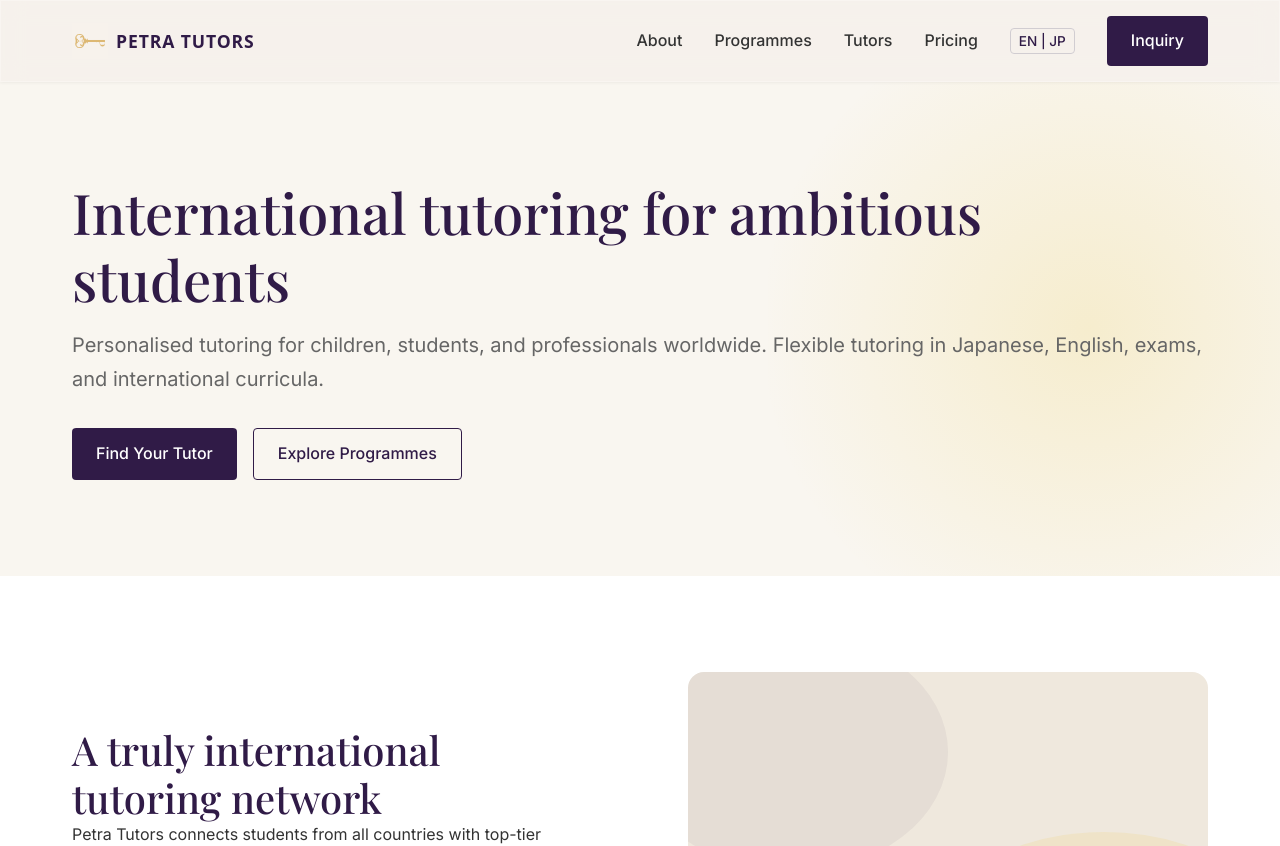
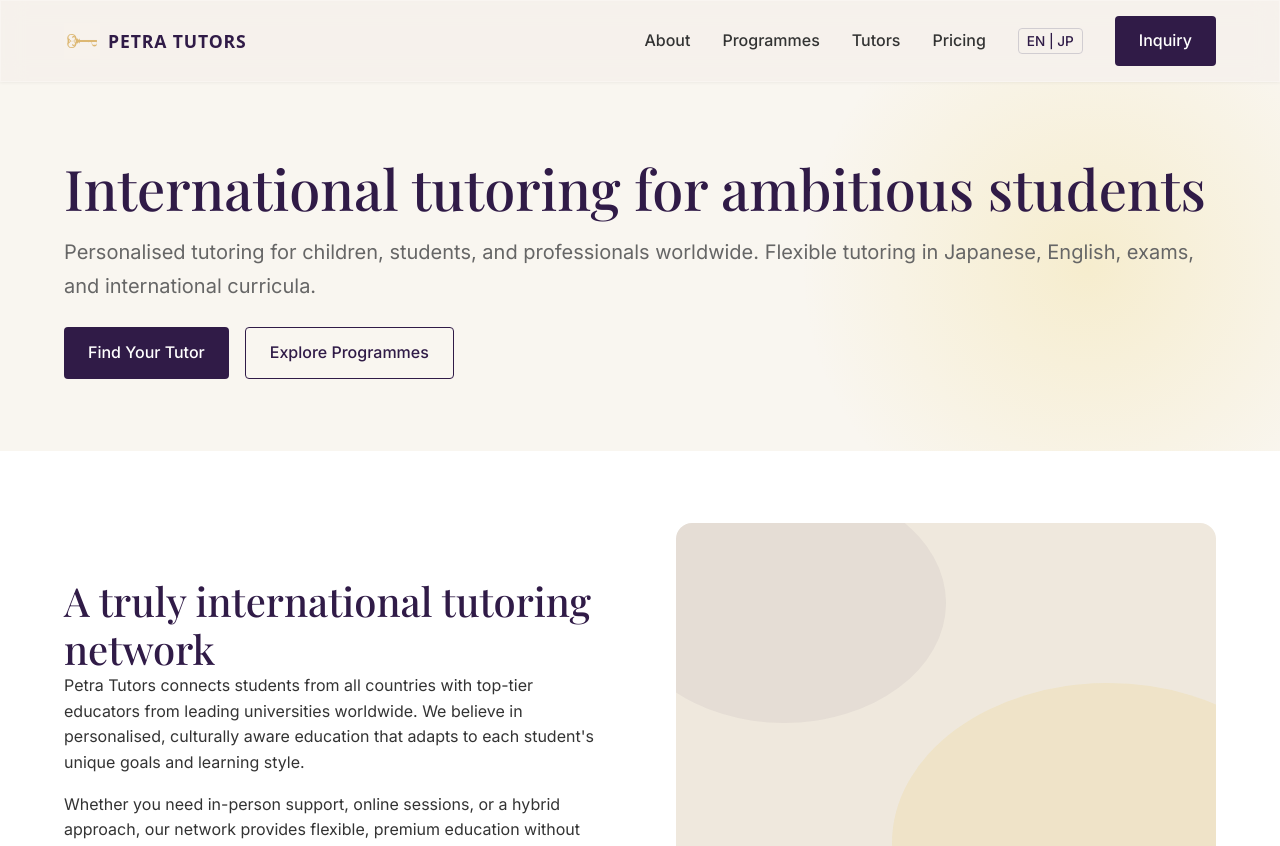
Before and after one commit to petratutorsadmin/petratutors, a React (Vite) app: page / in a window 1280 px wide. Shown: the top 846 px of the page. Built offline with nearby package versions, Linux system fonts and the light colour scheme; a web font is replaced by a local one.

Commit message:
style: slightly tighten spacing scales on desktop

```diff
--- a/src/index.css
+++ b/src/index.css
@@ -18,10 +18,10 @@
 
   /* Spacing */
   --space-xs: 0.5rem;
-  --space-sm: 1rem;
-  --space-md: 2rem;
-  --space-lg: 4rem;
-  --space-xl: 6rem;
+  --space-sm: 0.875rem;
+  --space-md: 1.5rem;
+  --space-lg: 3rem;
+  --space-xl: 4.5rem;
 
   /* Border Radius */
   --radius-sm: 4px;
```
